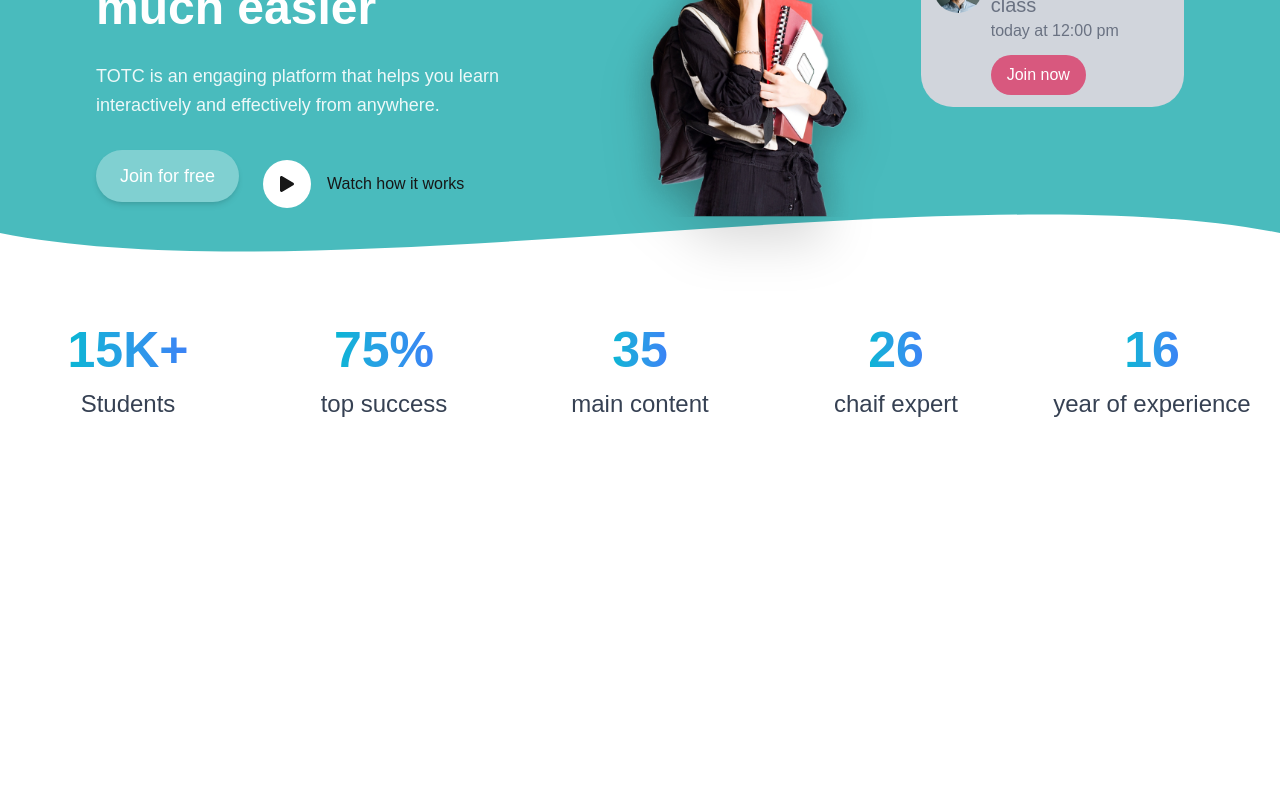
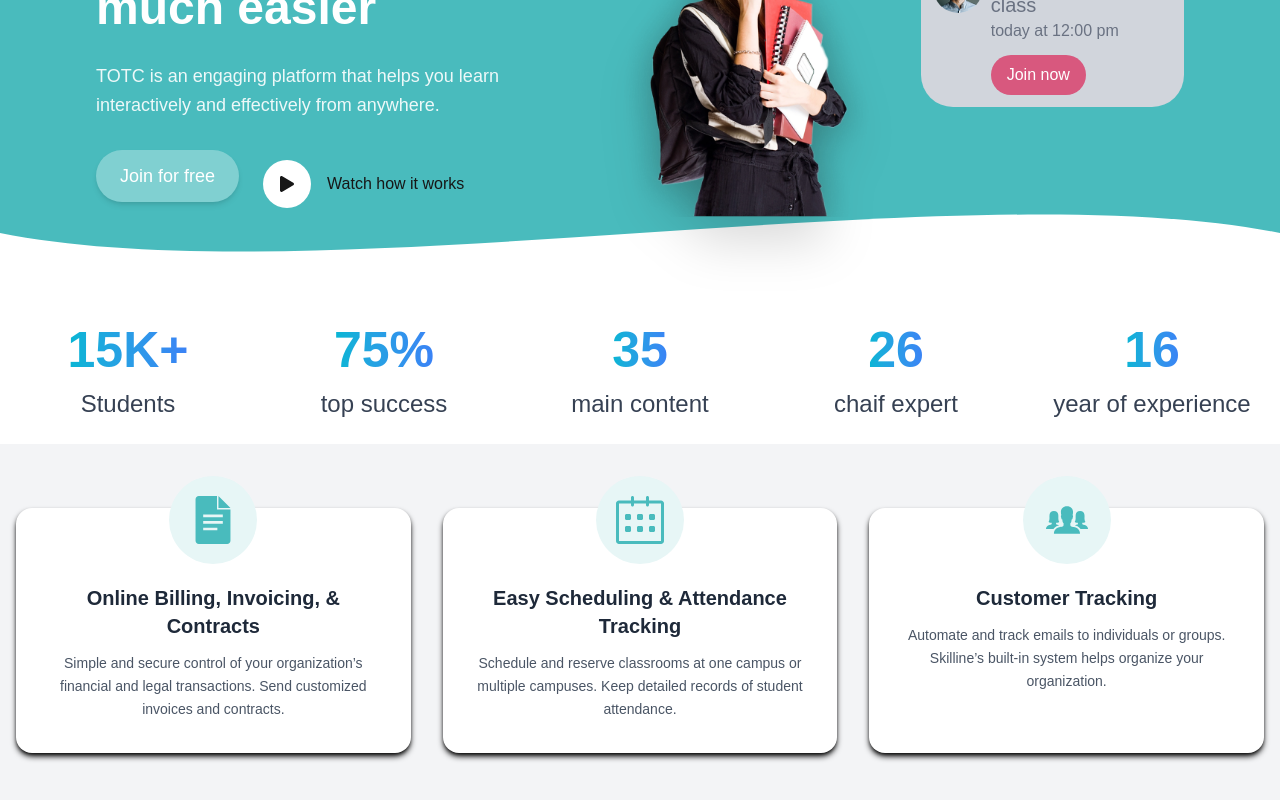
Before and after one commit to Sadek-Hossen/lms-client, a Next.js app: page / in a window 1280 px wide. Shown: the part 290-1090 px from the top of the page. Before the commit the page ends 800 px from the top, so only its background shows below. Built offline with nearby package versions, Linux system fonts and the light colour scheme.

Commit message:
sow is compleete

```diff
--- /dev/null
+++ b/src/components/heroCompunents/cloudAllCard/cardCloud.tsx
@@ -0,0 +1,54 @@
+import React from 'react'
+import { SiGoogledocs } from "react-icons/si";
+import { SlCalender } from "react-icons/sl";
+import { IoIosPeople } from "react-icons/io";
+
+const cardDatas = [
+  {
+    icon: <SiGoogledocs className="text-5xl text-[#49BBBD] " />,
+    title: "Online Billing, Invoicing, & Contracts",
+    description:
+      "Simple and secure control of your organization’s financial and legal transactions. Send customized invoices and contracts.",
+  },
+  {
+    icon: <SlCalender className="text-5xl text-[#49BBBD]" />,
+    title: "Easy Scheduling & Attendance Tracking",
+    description:
+      "Schedule and reserve classrooms at one campus or multiple campuses. Keep detailed records of student attendance.",
+  },
+  {
+    icon: <IoIosPeople className="text-5xl text-[#49BBBD]" />,
+    title: "Customer Tracking",
+    description:
+      "Automate and track emails to individuals or groups. Skilline’s built-in system helps organize your organization.",
+  },
+];
+
+function CardCloud() {
+  return (
+    <div className="py-16 bg-gray-100 mt-6">
+      <div className="max-w-7xl mx-auto px-4">
+        <div className="grid md:grid-cols-3 sm:grid-cols-2 gap-y-10 grid-cols-1 gap-8">
+          {cardDatas.map((e, id) => (
+            <div
+              key={id}
+              className="bg-white shadow-md shadow-black rounded-2xl p-8 text-center hover:shadow-lg transition-all duration-300 hover:-translate-y-2"
+            >
+              <div className="flex justify-center -mt-16 items-center mb-5">
+                <span className="bg-[#E7F6F6] p-5 rounded-full">{e.icon}</span>
+              </div>
+              <h1 className="text-xl font-semibold text-gray-800 mb-3">
+                {e.title}
+              </h1>
+              <p className="text-gray-600 text-sm leading-relaxed">
+                {e.description}
+              </p>
+            </div>
+          ))}
+        </div>
+      </div>
+    </div>
+  );
+}
+
+export default CardCloud;
--- a/src/components/main/index.tsx
+++ b/src/components/main/index.tsx
@@ -2,6 +2,7 @@
 import ResponsiveNavbar from '../layout/navbur/navbur'
 import Hero from '../heroCompunents/heroSection/hero'
 import State from '../heroCompunents/stateBur/state'
+import CardCloud from '../heroCompunents/cloudAllCard/cardCloud'
 
 function IndexFile() {
   return (
@@ -9,6 +10,7 @@
        <ResponsiveNavbar />
        <Hero />
        <State />
+       <CardCloud />
     </div>
   )
 }
```
